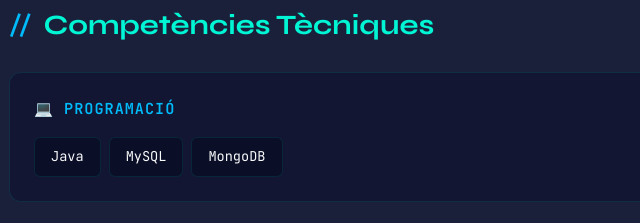
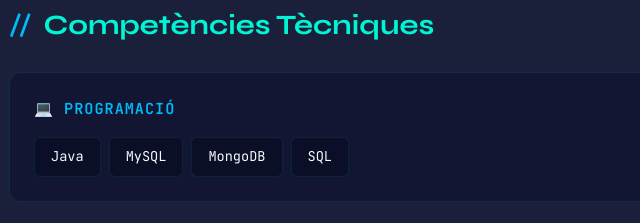
Before and after one commit to f-ruano/PortafolisFRG, a plain HTML site: page index.html in a window 1280 px wide. Shown: the part 1000-1223 px from the top of the page, 104-744 px from the left. Drawn offline with Linux system fonts and the light colour scheme.

Commit message:
Update SQL index.html

```diff
--- a/index.html
+++ b/index.html
@@ -86,6 +86,7 @@
                                 <span class="skill-tag">Java</span>
                                 <span class="skill-tag">MySQL</span>
                                 <span class="skill-tag">MongoDB</span>
+                                <span class="skill-tag">SQL</span>
                             </div>
                         </div>
 
```
